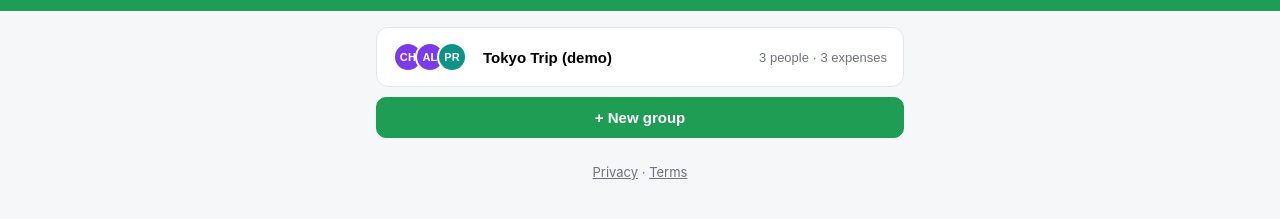
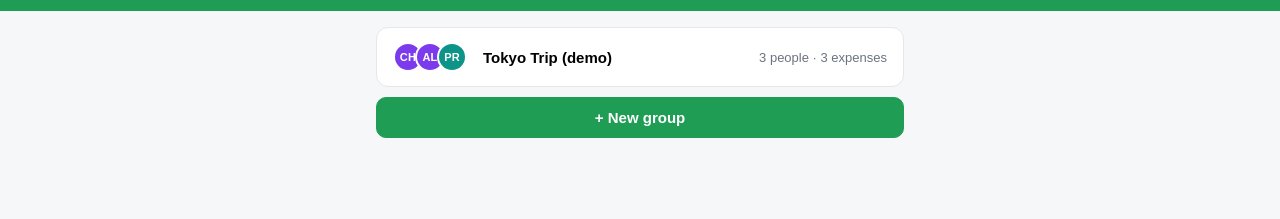
Before and after one commit to chashu459/split-expenses, a plain HTML site: page frontend/index.html in a window 1280 px wide. Shown: the part 81-300 px from the top of the page. Drawn offline with Linux system fonts and the light colour scheme.

Commit message:
Remove privacy/terms footer links (pages not needed)

```diff
--- a/frontend/app.js
+++ b/frontend/app.js
@@ -260,8 +260,6 @@
       '<main class="wrap">' +
         (cards || '<p class="empty">No groups yet. Start one below.</p>') +
         '<button class="btn primary block" id="new-group">+ New group</button>' +
-        '<footer class="foot"><a href="privacy.html">Privacy</a> · ' +
-        '<a href="terms.html">Terms</a></footer>' +
       '</main>';
 
     $all('[data-group]').forEach(function (el) {
--- a/frontend/styles.css
+++ b/frontend/styles.css
@@ -243,7 +243,3 @@ section h2 { font-size: 15px; color: var(--muted); text-transform: uppercase; le
 /* receipt link */
 .receipt { text-decoration: none; margin-left: 4px; }
 a.receipt { cursor: pointer; }
-
-/* footer */
-.foot { text-align: center; margin: 26px 0 10px; font-size: 13px; color: var(--muted); }
-.foot a { color: var(--muted); }
```
